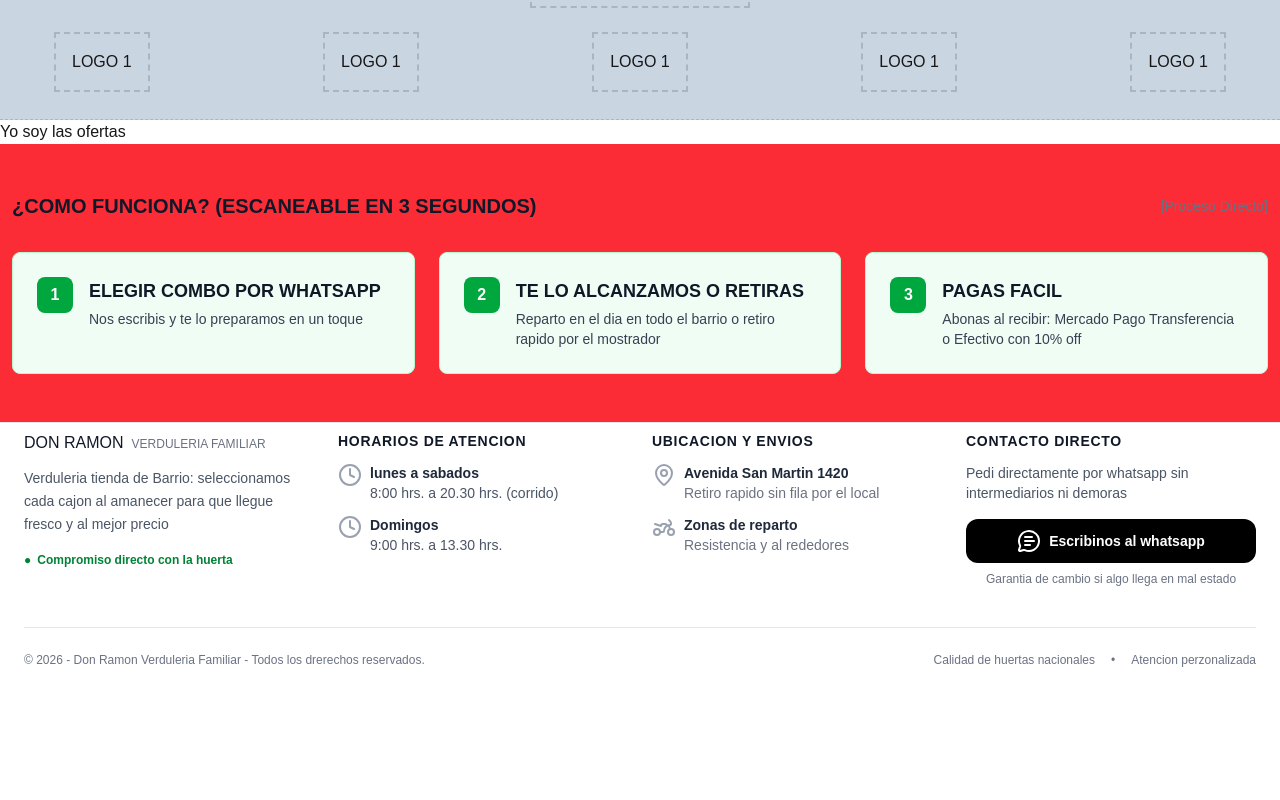
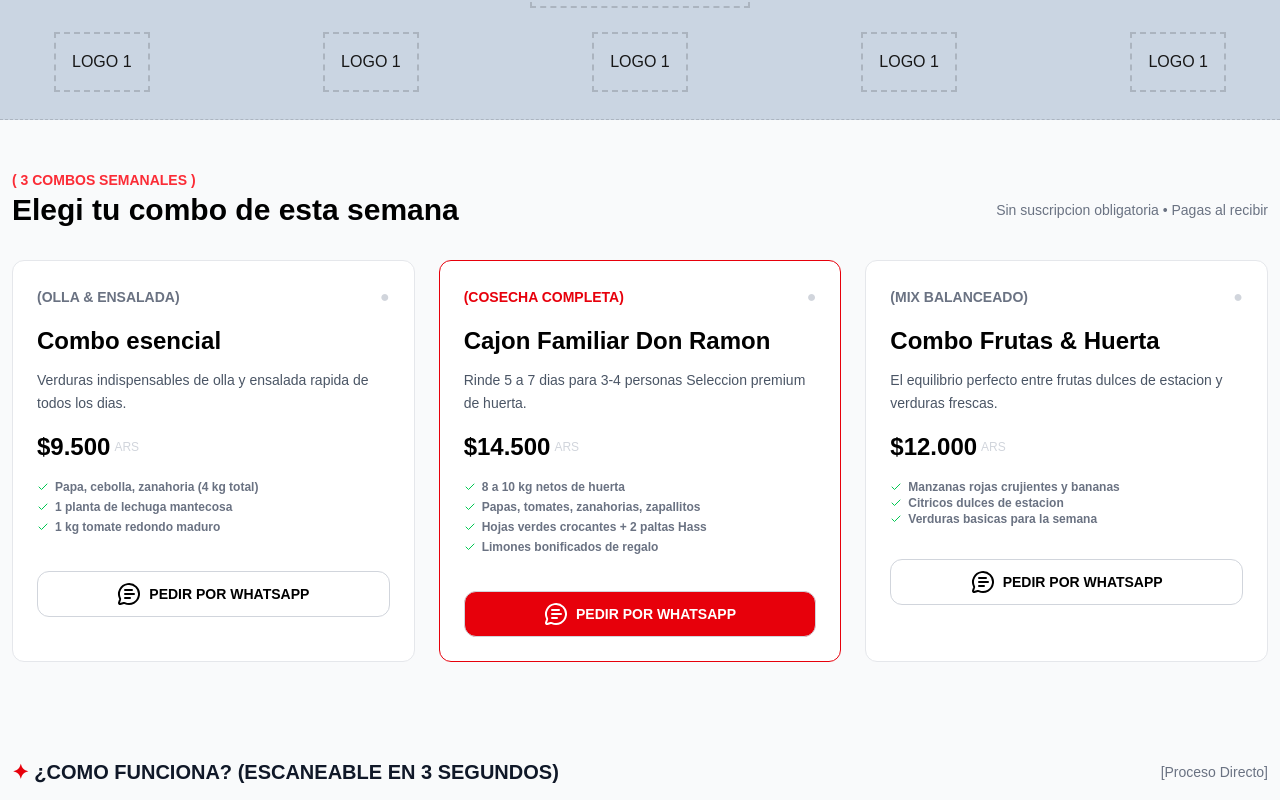
Before and after one commit to marelizal/frutix-template, a Next.js app in the folder landing/: page / in a window 1280 px wide. Shown: the part 480-1280 px from the top of the page. Before the commit the page ends 1156 px from the top, so only its background shows below. Built offline with nearby package versions, Linux system fonts and the light colour scheme.

Commit message:
contenedor principal y tarjetas del componente offers

```diff
--- a/landing/src/components/footer.tsx
+++ b/landing/src/components/footer.tsx
@@ -13,8 +13,8 @@ function Footer() {
   return (
     <footer className="bg-white border-t border-gray-200">
       {/* Grilla principal de cuatro columnas */}
-      <div className="px-6 py-2">
-        <div className="grid grid-cols-1 border-b border-gray-200 md:grid-cols-4 gap-6 pb-10 ">
+      <div className="px-6 py-6">
+        <div className="grid grid-cols-1 border-b border-gray-200 md:grid-cols-4 gap-6 pb-6 ">
           {/* Columna 1: Marca / Sobre nosotros */}
           <div>
             <h3 className="text-base font-bod uppercase text-gray-900 mb-3">
@@ -94,7 +94,7 @@ function Footer() {
             >
              <MessageCircleText color="white"/> Escribinos al whatsapp
             </a>
-            <p className="text-xs text-gray-500 mt-2 text-center">Garantia de cambio si algo llega en mal estado</p>
+            <p className="text-xs text-gray-500 mt-2">Garantia de cambio si algo llega en mal estado</p>
           </div>
         </div>
         {/* Barra inferior copyright */}
--- a/landing/src/components/offers.tsx
+++ b/landing/src/components/offers.tsx
@@ -8,9 +8,128 @@
  *
  */
 
+import { Check, MessageCircleText } from "lucide-react";
 
 function Offers() {
-  return <section>Yo soy las ofertas</section>;
+  return (
+   <section className="bg-gray-50 p-3 py-12">
+    <span className="text-red-500 font-bold text-sm">
+      ( 3 COMBOS SEMANALES )
+    </span>
+    {/* Combos de la semana */}
+      <div className="flex flex-cols sm:flex-row items-center sm:justify-between justify-center text-center sm:text-left gap-3 sm:gap-4 mb-8">
+        <h1 className=" text-3xl font-bold text-black">
+         Elegi tu combo de esta semana
+        </h1>
+        <span className="text-sm text-gray-500">Sin suscripcion obligatoria <span>•</span> Pagas al recibir</span>
+      </div>
+
+      {/* Contenedor 3 tarjetas de Combos */}
+      <div className="grid grid-cols-1 md:grid-cols-3 gap-6 w-full">
+
+
+        {/* Combo 1        */}
+        <div className="border border-gray-200 p-6 gap-4 bg-white rounded-xl">
+            <div className="flex flex-cols sm:flex-row items-center sm:justify-between justify-center text-center sm:text-left gap-3 sm:gap-4 mb-4">
+              <span className="text-gray-500 text-sm font-semibold">(OLLA & ENSALADA)</span> <span className="text-right text-gray-300">●</span>
+            </div>
+            <h2 className="text-2xl font-bold text-black mb-3">
+              Combo esencial
+
+            </h2>
+            <p className="text-sm text-gray-600 leading-relaxed mb-4">
+              Verduras indispensables de olla y ensalada rapida de todos los dias.
+            </p>
+            <div className="flex flex-cols sm:flex-row items-center text-center sm:text-left gap-1 sm:gap-1 mb-4">
+              <h2 className="text-black text-2xl font-bold">$9.500</h2> <span className="text-xs  text-gray-300">ARS</span>
+            </div>
+            <p className="text-xs text-gray-500 my-1 font-semibold flex items-center gap-1.5">
+              <span><Check className="w-3 h-3 text-green-500 " /></span>Papa, cebolla, zanahoria (4 kg total)
+            </p>
+            <p className="text-xs text-gray-500 my-1 font-semibold flex items-center gap-1.5">
+              <span><Check className="w-3 h-3 text-green-500 " /></span>1 planta de lechuga mantecosa
+            </p>
+            <p className="text-xs text-gray-500 my-1 font-semibold flex items-center gap-1.5">
+              <span><Check className="w-3 h-3 text-green-500 " /></span>1 kg tomate redondo maduro
+            </p>
+            <a
+              className="inline-flex items-center justify-center gap-2 w-full bg-white text-black uppercase text-sm font-bold mt-8 border border-gray-300 rounded-xl py-2.5 px-4 hover:bg-green-500 transition-colors"
+              href=""
+            >
+             <MessageCircleText color="black"/> pedir por whatsapp
+            </a>
+        </div>
+
+
+        {/* Combo 2        */}
+        <div className="border border-red-600 p-6 gap-4 bg-white rounded-xl">
+            <div className="flex flex-cols sm:flex-row items-center sm:justify-between justify-center text-center sm:text-left gap-3 sm:gap-4 mb-4">
+              <span className="text-red-600 text-sm font-semibold">(COSECHA COMPLETA)</span> <span className="text-right text-gray-300">●</span>
+            </div>
+            <h2 className="text-2xl font-bold text-black mb-3">
+              Cajon Familiar Don Ramon
+
+            </h2>
+            <p className="text-sm text-gray-600 leading-relaxed mb-4">
+              Rinde 5 a 7 dias para 3-4 personas Seleccion premium de huerta.
+            </p>
+            <div className="flex flex-cols sm:flex-row items-center text-center sm:text-left gap-1 sm:gap-1 mb-4">
+              <h2 className="text-black text-2xl font-bold">$14.500</h2> <span className="text-xs  text-gray-300">ARS</span>
+            </div>
+            <p className="text-xs text-gray-500 my-1 font-semibold flex items-center gap-1.5">
+              <span><Check className="w-3 h-3 text-green-500 " /></span>8 a 10 kg netos de huerta
+            </p>
+            <p className="text-xs text-gray-500 my-1 font-semibold flex items-center gap-1.5">
+              <span><Check className="w-3 h-3 text-green-500 " /></span>Papas, tomates, zanahorias, zapallitos          </p>
+            <p className="text-xs text-gray-500 my-1 font-semibold flex items-center gap-1.5">
+              <span><Check className="w-3 h-3 text-green-500 " /></span>Hojas verdes crocantes + 2 paltas Hass            </p>
+            <p className="text-xs text-gray-500 my-1 font-semibold flex items-center gap-1.5">
+              <span><Check className="w-3 h-3 text-green-500 " /></span>Limones bonificados de regalo          </p>
+            <a
+              className="inline-flex items-center justify-center gap-2 w-full bg-red-600 text-white uppercase text-sm font-bold mt-8 border border-gray-300 rounded-xl py-2.5 px-4 hover:bg-green-500 transition-colors"
+              href=""
+            >
+             <MessageCircleText color="white"/> pedir por whatsapp
+            </a>
+        </div>
+
+
+        {/* Combo 3        */}
+        <div className="border border-gray-200 p-6 gap-4 bg-white rounded-xl">
+            <div className="flex flex-cols sm:flex-row items-center sm:justify-between justify-center text-center sm:text-left gap-3 sm:gap-4 mb-4">
+              <span className="text-gray-500 text-sm font-semibold">(MIX BALANCEADO)</span> <span className="text-right text-gray-300">●</span>
+            </div>
+            <h2 className="text-2xl font-bold text-black mb-3">
+              Combo Frutas & Huerta
+
+            </h2>
+            <p className="text-sm text-gray-600 leading-relaxed mb-4">
+              El equilibrio perfecto entre frutas dulces de estacion y verduras frescas.
+            </p>
+            <div className="flex flex-cols sm:flex-row items-center text-center sm:text-left gap-1 sm:gap-1 mb-4">
+              <h2 className="text-black text-2xl font-bold">$12.000</h2> <span className="text-xs  text-gray-300">ARS</span>
+            </div>
+            <p className="text-xs text-gray-500 font-semibold flex items-center gap-1.5">
+              <span><Check className="w-3 h-3 text-green-500 " /></span>Manzanas rojas crujientes y bananas
+            </p>
+            <p className="text-xs text-gray-500 font-semibold flex items-center gap-1.5">
+              <span><Check className="w-3 h-3 text-green-500 " /></span>Citricos dulces de estacion
+            </p>
+            <p className="text-xs text-gray-500 font-semibold flex items-center gap-1.5">
+              <span><Check className="w-3 h-3 text-green-500 " /></span>Verduras basicas para la semana
+            </p>
+            <a
+              className="inline-flex items-center justify-center gap-2 w-full bg-white text-black uppercase text-sm font-bold mt-8 border border-gray-300 rounded-xl py-2.5 px-4 hover:bg-green-500 transition-colors"
+              href=""
+            >
+             <MessageCircleText color="black"/> pedir por whatsapp
+            </a>
+        </div>
+
+
+      </div>
+   </section>
+  );
 }
 
 export default Offers;
--- a/landing/src/components/steps.tsx
+++ b/landing/src/components/steps.tsx
@@ -9,12 +9,12 @@ los combos.
 
 function Steps() {
   return (
-    <section className="bg-red-500 p-3 py-12 ">
+    <section className="bg-gray-50 p-3 py-12 ">
 
       {/* Encabezado */}
       <div className="flex flex-cols sm:flex-row items-center sm:justify-between justify-center text-center sm:text-left gap-3 sm:gap-4 mb-8">
         <h2 className=" text-xl font-bold uppercase text-gray-900">
-          ¿COMO FUNCIONA? (ESCANEABLE EN 3 SEGUNDOS)
+         <span className="text-red-600">✦</span> ¿COMO FUNCIONA? (ESCANEABLE EN 3 SEGUNDOS)
         </h2>
         <span className="text-sm text-gray-500">[Proceso Directo]</span>
       </div>
@@ -25,15 +25,15 @@ function Steps() {
 
 
         {/* Tarjeta 1        */}
-        <div className="bg-green-50 border border-green-200 rounded-lg p-6 flex flex-start gap-4">
-          <span className="w-9 h-9 rounded-lg bg-green-600 text-white font-bold flex items-center justify-center shrink-0 mb-2">
+        <div className="bg-white border border-gray-200 rounded-xl p-6 flex flex-start gap-4">
+          <span className="w-9 h-9 rounded-lg text-red-600 font-bold flex items-center justify-center shrink-0 mb-2">
             1
           </span>
           <div>
             <h3 className="uppercase text-lg font-bold text-gray-900 mb-1">
               Elegir combo por whatsapp
             </h3>
-            <p className="text-sm text-gray-700">
+            <p className="text-sm text-gray-500">
               Nos escribis y te lo preparamos en un toque
             </p>
           </div>
@@ -41,15 +41,15 @@ function Steps() {
 
 
         {/* Tarjeta 2        */}
-        <div className="bg-green-50 border border-green-200 rounded-lg p-6 flex flex-start gap-4">
-          <span className="w-9 h-9 rounded-lg bg-green-600 text-white font-bold flex items-center justify-center shrink-0 mb-2">
+        <div className="bg-white border border-gray-200 rounded-xl p-6 flex flex-start gap-4">
+          <span className="w-9 h-9 rounded-lg text-red-600 font-bold flex items-center justify-center shrink-0 mb-2">
             2
           </span>
           <div>
             <h3 className="uppercase text-lg font-bold text-gray-900 mb-1">
               Te lo alcanzamos o retiras
             </h3>
-            <p className="text-sm text-gray-700">
+            <p className="text-sm text-gray-500">
               Reparto en el dia en todo el barrio o retiro rapido por el mostrador
             </p>
           </div>
@@ -57,15 +57,15 @@ function Steps() {
 
 
         {/* Tarjeta 3        */}
-        <div className="bg-green-50 border border-green-200 rounded-lg p-6 flex flex-start gap-4">
-          <span className="w-9 h-9 rounded-lg bg-green-600 text-white font-bold flex items-center justify-center shrink-0 mb-2">
+        <div className="bg-white border border-gray-200 rounded-xl p-6 flex flex-start gap-4">
+          <span className="w-9 h-9 rounded-lg text-red-600 font-bold flex items-center justify-center shrink-0 mb-2">
             3
           </span>
           <div>
             <h3 className="uppercase text-lg font-bold text-gray-900 mb-1">
               Pagas facil
             </h3>
-            <p className="text-sm text-gray-700">
+            <p className="text-sm text-gray-500">
               Abonas al recibir: Mercado Pago  Transferencia o Efectivo con 10% off
             </p>
           </div>
```
